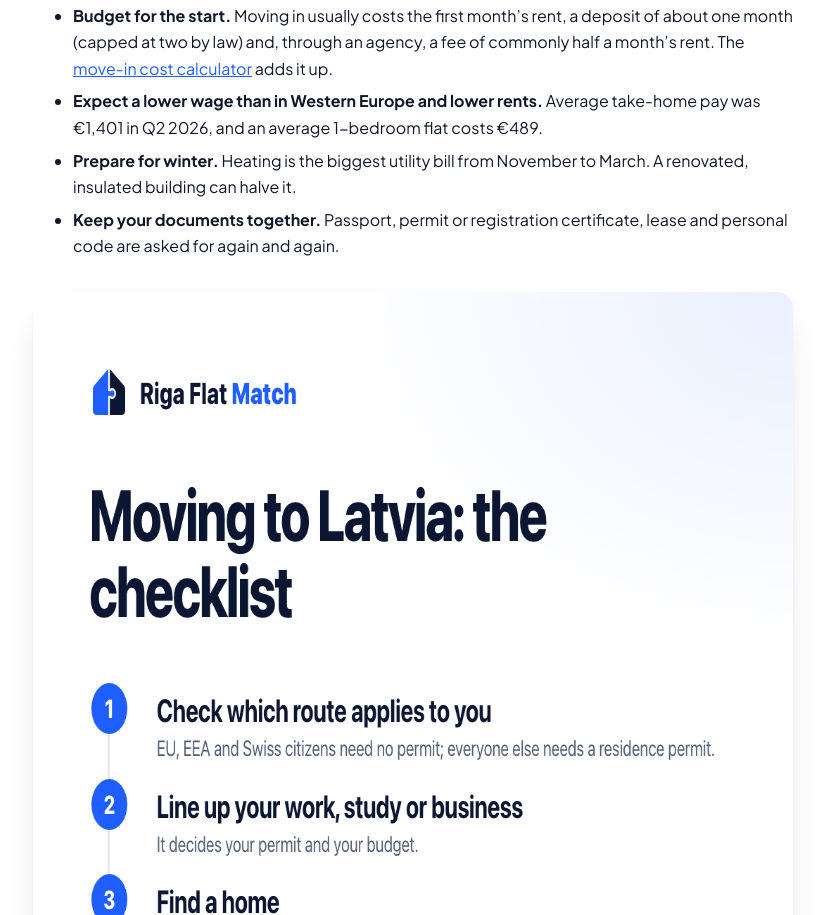
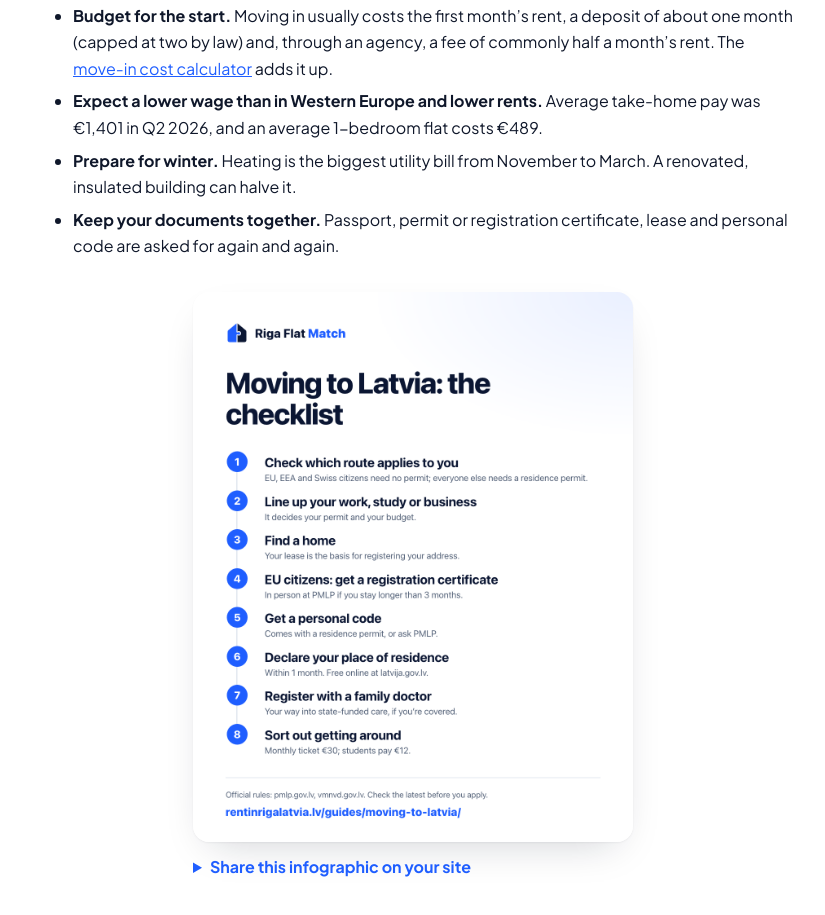
Before and after one commit to mravocadoman/rentinriga-site, a plain HTML site: page guides/moving-to-latvia/index.html in a window 1280 px wide. Shown: the part 2575-3490 px from the top of the page, without its empty margins (227-1052 px from the left). Drawn offline with Linux system fonts and the light colour scheme.

Commit message:
Guides: infographics keep their aspect ratio and sit at a readable size
Co-Authored-By: Claude Sonnet 5.5 <noreply@anthropic.com>

```diff
--- a/styles.css
+++ b/styles.css
@@ -435,7 +435,8 @@ fieldset.field { border: 0; padding: 0; margin: 0; min-width: 0; }
 .chart-table td:not(:first-child), .chart-table th:not(:first-child) { text-align: right; }
 .guide-stats { margin-top: 1.4em; }
 .infographic { margin: 2em 0; }
-.infographic img { width: 100%; border-radius: var(--radius); box-shadow: var(--shadow); }
+.infographic img { width: 100%; height: auto; max-width: 440px; margin: 0 auto; border-radius: var(--radius); box-shadow: var(--shadow); }
+.infographic figcaption { max-width: 440px; margin: 12px auto 0; }
 .embed-code textarea { min-height: 84px; font: 500 12px/1.4 ui-monospace, monospace; }
 .article-meta { color: var(--ink-2); font-size: .9rem; margin-top: -4px; }
 .toc { background: var(--surface); border-radius: var(--radius); padding: 16px 20px; margin: 1.4em 0; }
```
